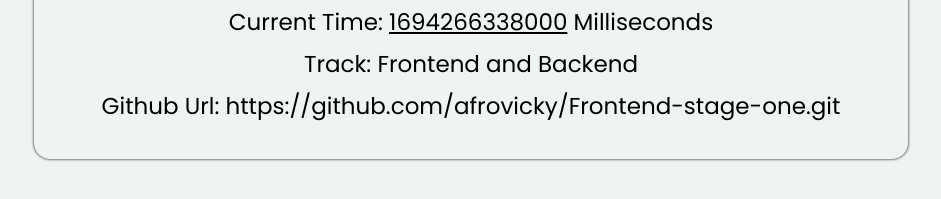
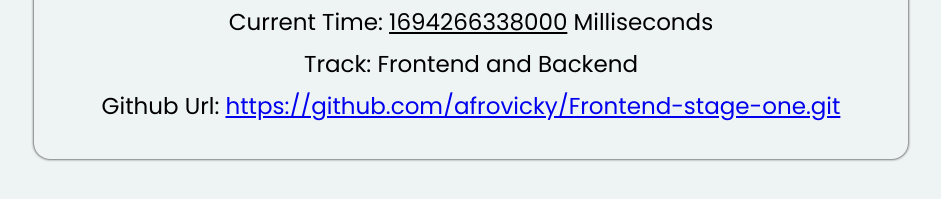
Before and after one commit to afrovicky/Frontend-stage-one, a plain HTML site: page index.html in a window 1280 px wide. Shown: the part 575-774 px from the top of the page, without its empty margins (169-1110 px from the left). Drawn offline with Linux system fonts and the light colour scheme.

Commit message:
Update index.html

```diff
--- a/index.html
+++ b/index.html
@@ -18,7 +18,7 @@
        <p data-testid="currentDayOfTheWeek" class="day">Current Day: Saturday</p>
        <p data-testid="currentUTCTime" id="time-container">Current Time: <span id="time">.....</span>  Milliseconds</p>
        <p data-testid="myTrack">Track: Frontend and Backend</p>
-       <p data-testid="githubURL">Github Url: <a href="https://github.com/afrovicky/Frontend-stage-one.git"></a> https://github.com/afrovicky/Frontend-stage-one.git  </p>
+       <p data-testid="githubURL">Github Url: <a href="https://github.com/afrovicky/Frontend-stage-one.git">https://github.com/afrovicky/Frontend-stage-one.git</a>   </p>
     </div>
 
     <script src="script.js"></script>
```
